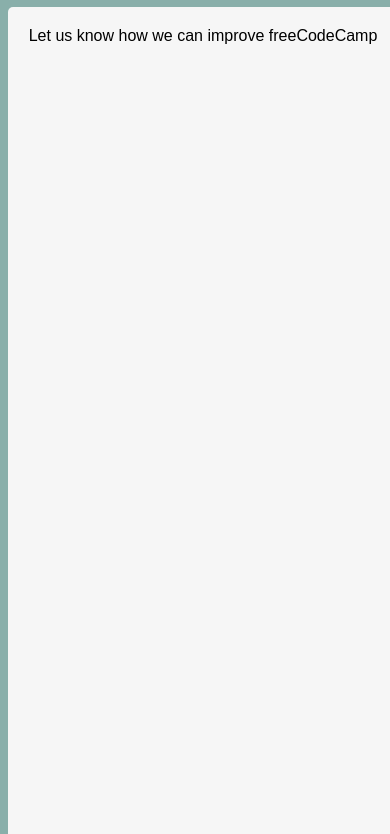
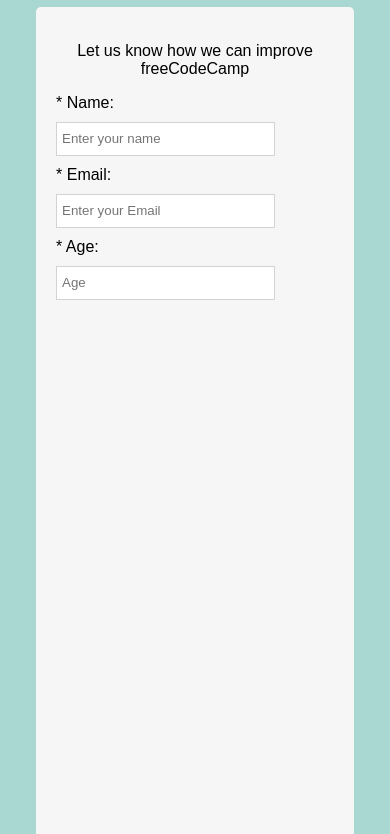
Before and after one commit to sergeialimov/survey-form, a plain HTML site: page index.html in a window 390 px wide. Shown: the part 73-907 px from the top of the page. Drawn offline with Linux system fonts and the light colour scheme.

Commit message:
make form responsive

```diff
--- a/index.html
+++ b/index.html
@@ -1,17 +1,27 @@
 <!doctype html>
 <html>
   <head>
-    <meta http-equiv="refresh" content="3" >
+    <!-- <meta http-equiv="refresh" content="3" > -->
     <link rel="stylesheet" href="styles.css">
   </head>
   <body>
-    <div id="main">
+    <main>
       <h1 id="title">Survey Form</h1>
-      <div id="survey-form">
+      <form id="survey-form">
         <p id="description">Let us know how we can improve freeCodeCamp</p>
-        <form >
-        </form>
+        <div id="form-body">
+
+          <label for="name">* Name:</label>
+          <input type="text" id="name" placeholder="Enter your name" required size="45">
+
+          <label for="email">* Email:</label>
+          <input type="email" id="email" placeholder="Enter your Email" required size="145">
+
+          <label for="age">* Age:</label>
+          <input type="number" id="age" placeholder="Age" required size="45">
+
       </div>
-    </div>
+    </form>
+  </main>
   </body>
 </html>
--- a/styles.css
+++ b/styles.css
@@ -1,6 +1,5 @@
 body {
-  background-color: #89afaa;
-  width: 100%;
+  background-color: #a9d7d1;
   font-family: sans-serif;
 }
 
@@ -17,6 +16,59 @@
 }
 
 #description {
-  padding-top: 20px;
+  padding-top: 35px;
+  /* padding-bottom: -20px; */
   text-align: center;
 }
+
+#form-body {
+  margin-top: -10px;
+  display: grid;
+  grid-template-columns: repeat(2, minmax(200px, 1fr));
+  grid-column-gap: 0px;
+  align-items: center;
+}
+
+label {
+  text-align: right;
+  margin-right: 40px;
+  margin-top: 20px;
+}
+
+input {
+  align-self: center;
+  margin-top: 20px;
+  margin-left: -20px;
+  text-align: left;
+  height: 30px;
+  width: 65%;
+  border-color: lightgray;
+  border-style: solid;
+  border-width: thin;
+  padding-left: 5px;
+  padding-right: 5px;
+}
+
+@media (max-width: 500px) {
+  #survey-form {
+    max-width: 85%;
+  }
+
+  #form-body {
+    grid-template-columns: 1fr;
+  }
+
+  label, input {
+    max-width: 80%;
+    margin-top: 10px;
+  }
+
+  label {
+    text-align: left;
+    margin-left: 20px;
+  }
+
+  input {
+    margin-left: 20px;
+  }
+}
```
